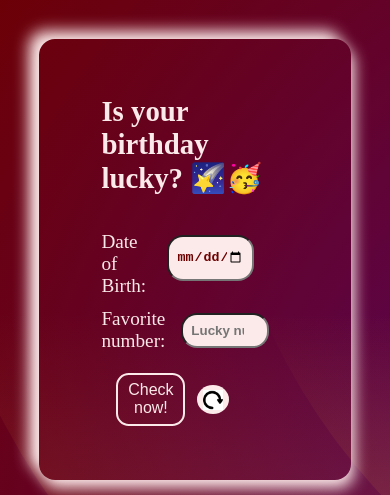
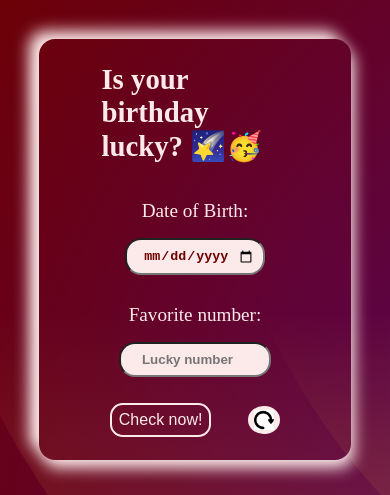
Before and after one commit to supminn/neoG_LuckyBirthday, a plain HTML site: page index.html in a window 390 px wide. Shown: the top 495 px of the page. Drawn offline with Linux system fonts and the light colour scheme.

Commit message:
style: media queries fixes

```diff
--- a/style/styles.css
+++ b/style/styles.css
@@ -85,7 +85,7 @@ footer span{
 }
 .btns{
     display: flex;
-    justify-content: space-around;
+    justify-content: space-between;
     align-items: center;
     margin-top: 5%;
     margin-left: 8%;
@@ -117,6 +117,7 @@ footer span{
     transform: translateY(2px);
     box-shadow: -2px -2px 5px var(--fontColor);
 }
+
 #policy{
     border: none;
     font-size: medium;
@@ -142,13 +143,14 @@ input{
     color: var(--bgColor);
     border-radius: 1rem;
     padding: 0.5rem;
-    max-width: 40%;
     text-align: center;
     font-weight: bold;
     outline: none;
     margin: 1rem;
 }
-
+input[type='number']{
+    max-width: 42%;
+}
 .form-input{
     display: flex;
     justify-content: space-between;
@@ -181,6 +183,18 @@ input{
     }
     .content-logic{
         margin: 0;
+        padding: 0;
+    }
+    .form-input{
+        flex-flow: row wrap;
+        justify-content: center;
+        max-width: 100%;
+    }
+    input{
+        margin: 1rem 0.7rem;
+    }
+    input[type='number']{
+        max-width: 70%;
     }
     .img-cake {
         display: none;
@@ -205,4 +219,9 @@ input{
     .data-privacy{
         font-size: medium;
     }
+    .btns{
+        justify-content: space-around;
+        margin-left: 0;
+        max-width: 100%;
+    }
 }
```
